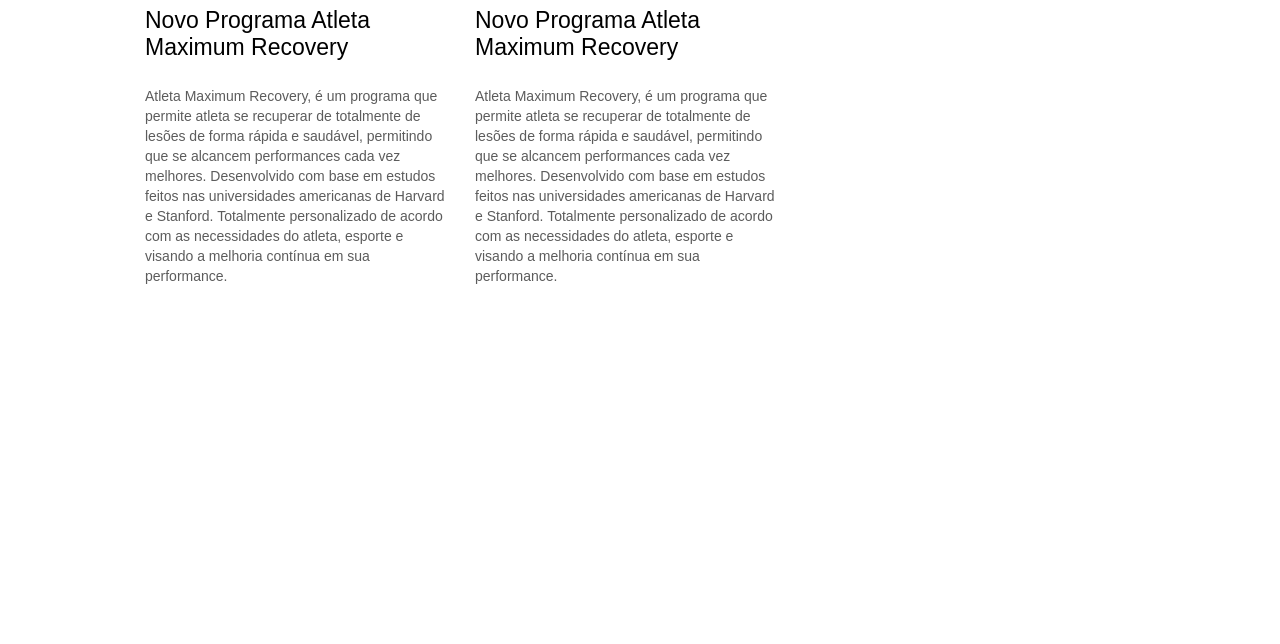
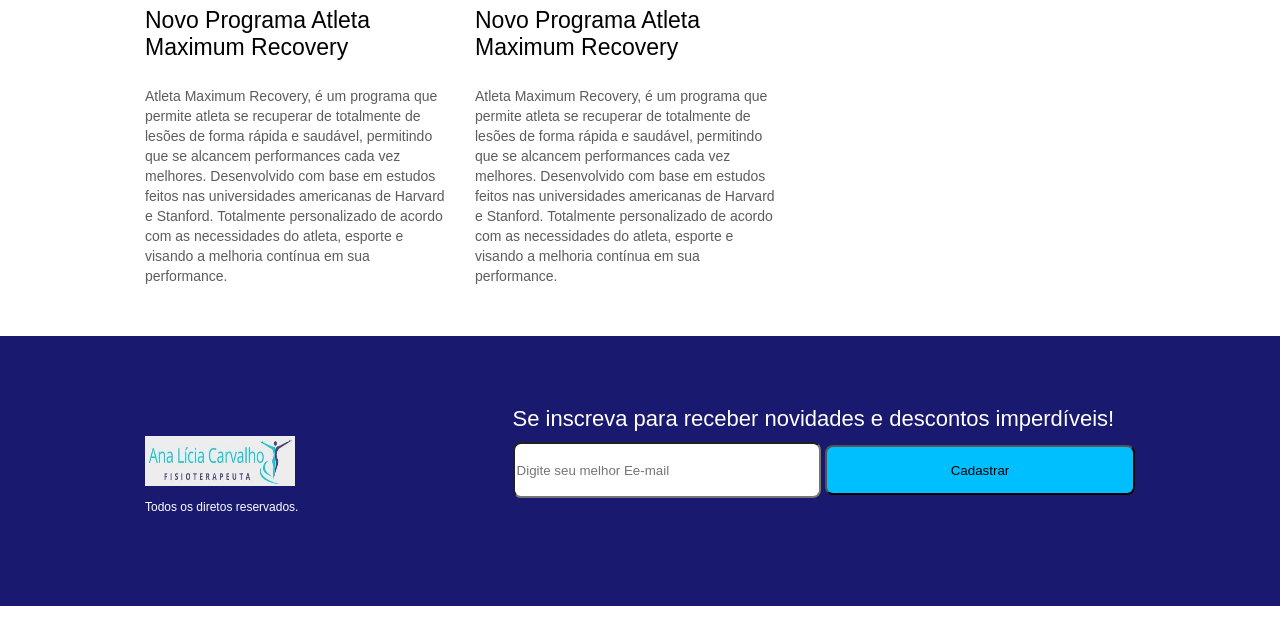
Before and after one commit to AnaLeticiaCarvalho/AnaLiciaFisioterapeuta, a plain HTML site: page index.html in a window 1280 px wide. Shown: the part 2039-2683 px from the top of the page. Drawn offline with Linux system fonts and the light colour scheme.

Commit message:
my 8th commit -I made a footer to the webssite

```diff
--- a/assets/CSS/template.css
+++ b/assets/CSS/template.css
@@ -224,3 +224,49 @@ article .news-resume {
     font-size: 14px;
     margin-bottom: 30px;
 }
+
+footer {
+    background-color: #191970;
+    display: flex;
+    justify-content: center;
+    height: 200px;
+    padding-top: 70px;
+}
+
+.logo-footer img {
+    width: 150px;
+    height: 50px;
+    margin-top: 30px;
+    margin-bottom: 10px;
+}
+
+.logo-text {
+    color: #fff;
+    font-size: 12px;
+}
+
+.form {
+    display: flex;
+    flex-direction: column;
+
+}
+
+.form-text {
+    font-size: 22px;
+    color: #fff;
+    margin-bottom: 10px;
+}
+
+.form input {
+    width: 300px;
+    height: 50px;
+    border-radius: 8px
+;
+}
+
+.form button {
+    width: 310px;
+    height: 50px;
+    background-color: #00BFFF;
+    border-radius: 8px;
+}
--- a/index.html
+++ b/index.html
@@ -211,5 +211,29 @@
 
     </section>
 
+    <footer>
+
+        <div class="container 2">
+
+            <div class="footer-1">
+                <div class="logo-footer"><a href=""><img src="assets/images/logo1.jpg"></a></div>
+
+                <div class="logo-text">Todos os diretos reservados.</div>
+
+            </div>
+
+            <div class="form">
+
+                <div class="form-text">Se inscreva para receber novidades e descontos imperdíveis!</div>
+
+                <form >
+                    <input type="text" placeholder="Digite seu melhor Ee-mail">
+                    <button>Cadastrar</button>
+                </form>
+
+            </div>
+        </div>
+    </footer>
+
 </body>
 </html>
```
